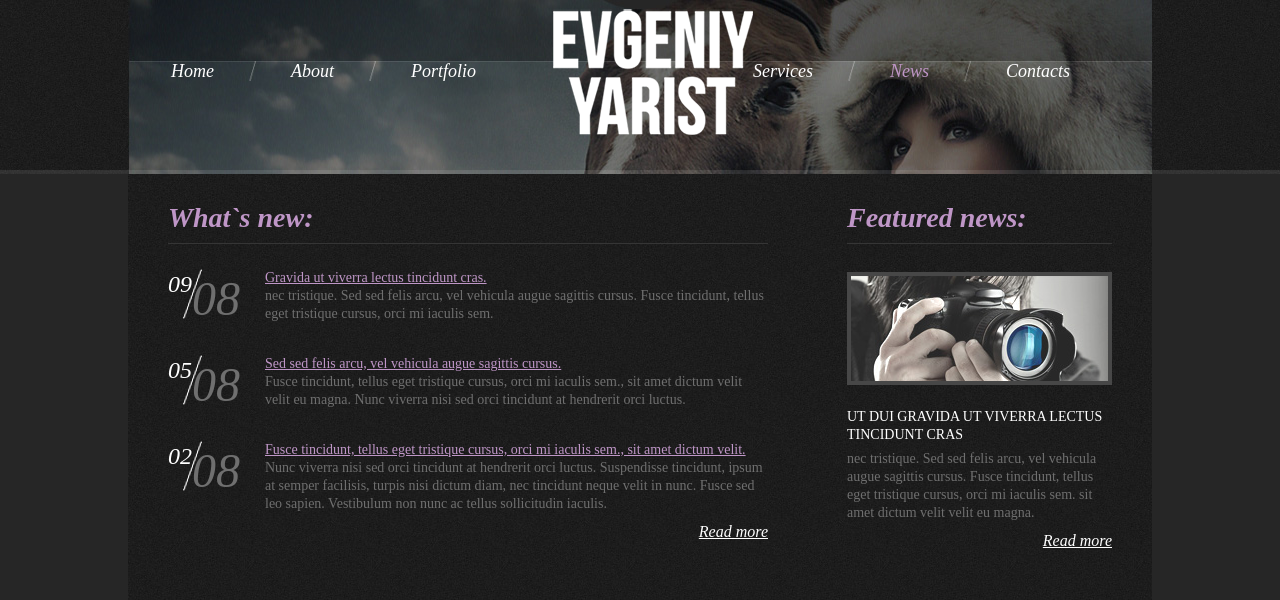
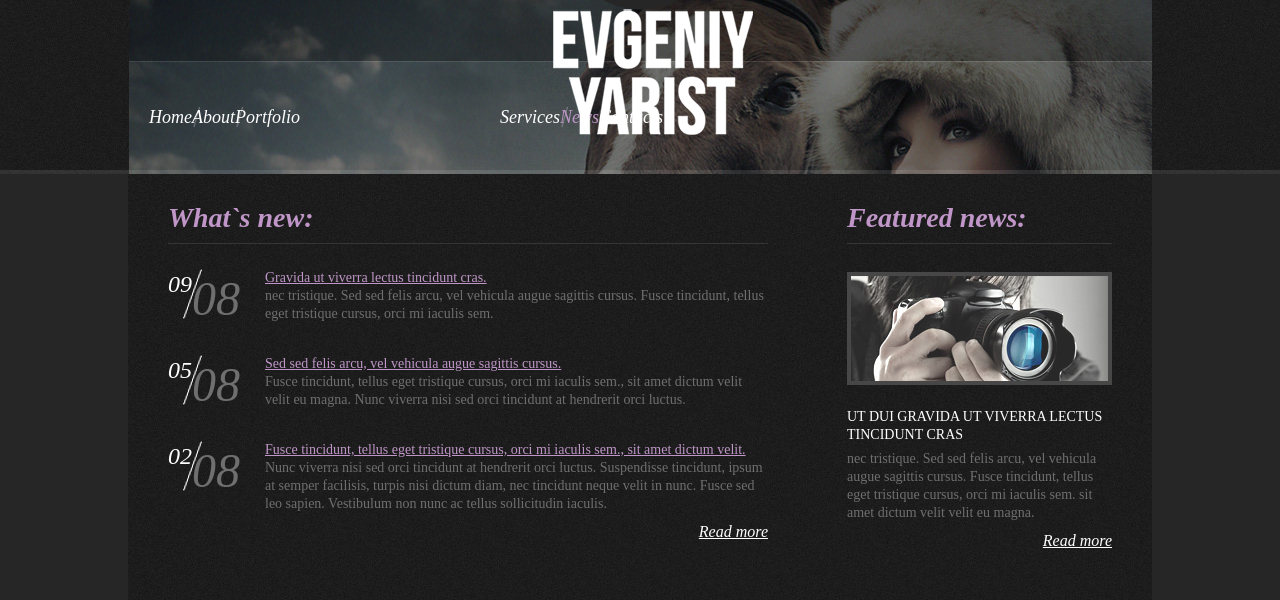
Before and after one commit to likemne/portfolio.github.io, a PHP site: page /news.html in a window 1280 px wide. Shown: the top 600 px of the page. Run offline with PHP 8.4, Linux system fonts and the light colour scheme; some web fonts are replaced.

Commit message:
Update style.css

```diff
--- a/css/style.css
+++ b/css/style.css
@@ -315,14 +315,14 @@
 ul.menu {
 	display:inline-block;
 	display:block;
-	padding:0px 0 0px 0px;
+	padding:46px 0 70px 21px;
 }
 ul.menu li {
 	float:left;
 	display:inline-block;
-	line-height:24px;
+	line-height:0px;
 	background:url(../images/li.png) 0 0 no-repeat;
-	padding:0 34px 0 43px;
+	padding:0 0px 0 0px;
 }
 ul.menu li.li-none {
 	background:transparent;
```
